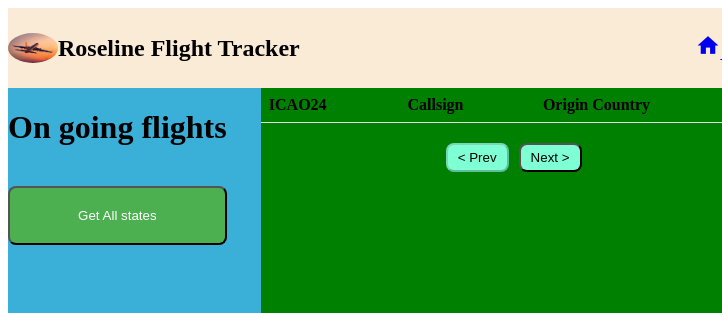
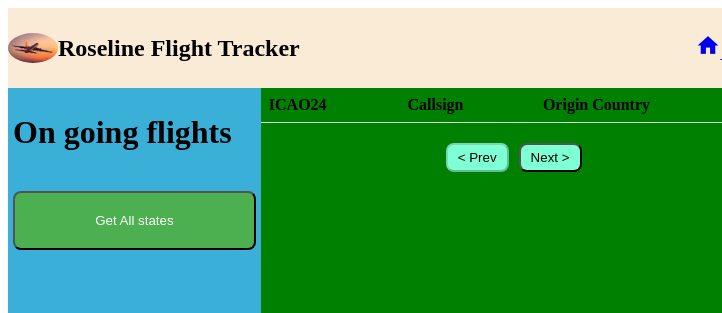
Before and after one commit to RBocibo/FlightTracker_V1, a website built with webpack: page src/template.html in a window 1280 px wide. Shown: the top 313 px of the page, 0-722 px from the left. Built offline with nearby package versions, Linux system fonts and the light colour scheme.

Commit message:
:fix: :wrench: I fixed sidebar contents to be flexible :sparkles:

```diff
--- a/src/scripts/tracking-ongoing-flights.js
+++ b/src/scripts/tracking-ongoing-flights.js
@@ -144,7 +144,7 @@ function getFlightsPerPage() {
 }
 
 function showNoFlightPopup() {
-  alert("The flight doesn't have tracks");
+  alert("No states for flights");
 }
 
 function showNoFlightToTrackPopup() {
--- a/src/styles/style.css
+++ b/src/styles/style.css
@@ -154,8 +154,7 @@ tr:hover {
   .sidebar > .http-requests {
     display: flex;
     flex-direction: column;
-    position: fixed;
-    justify-content: center;
+    justify-content: start;
   }
   .sidebar > .social-links {
     height: 50px;
```
